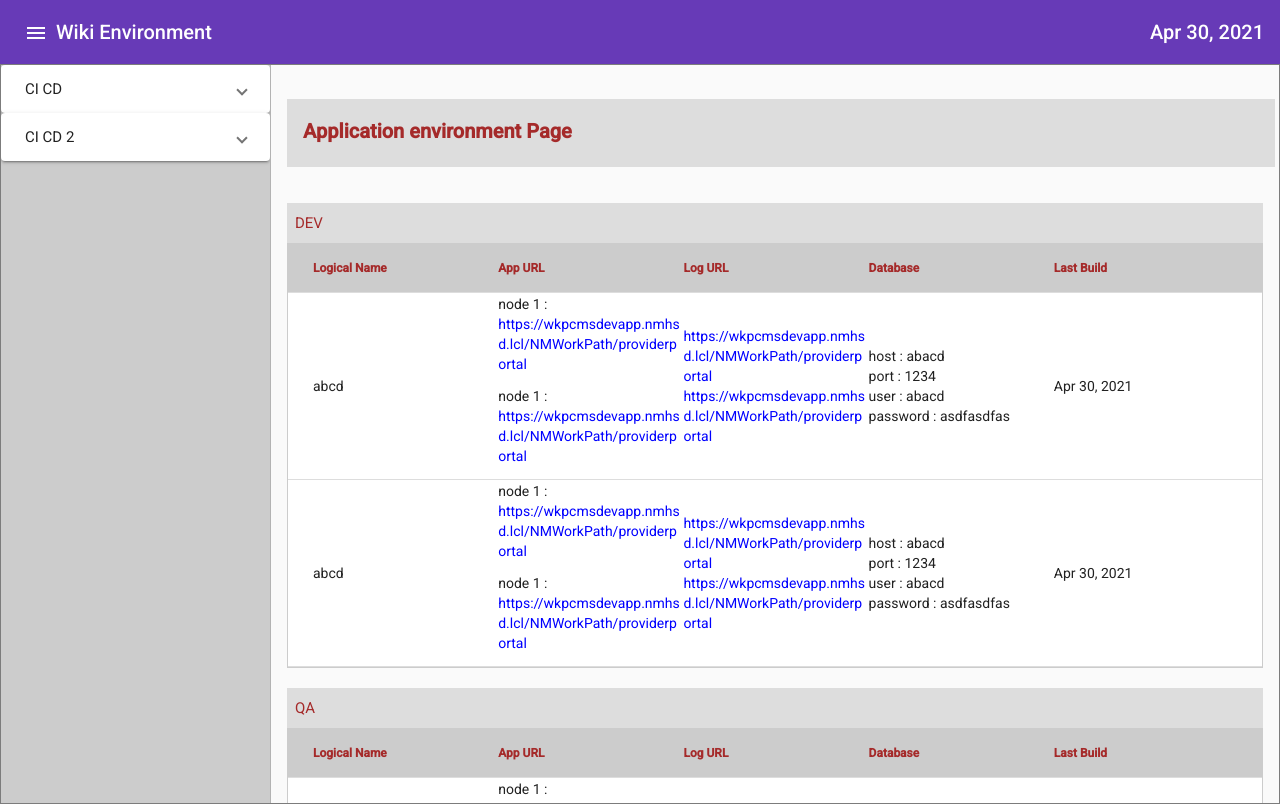
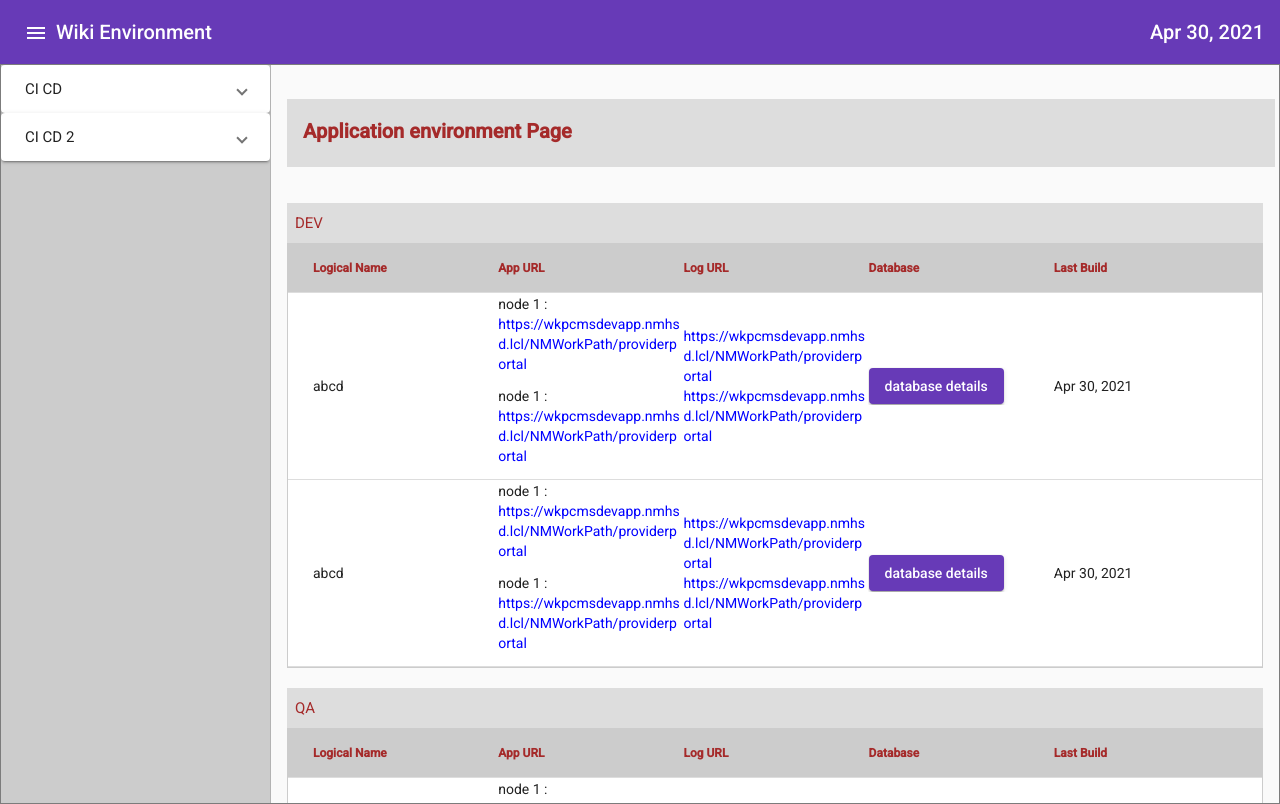
Before and after one commit to prasadsrg/ang-test, an Angular app: page / in a window 1280 px wide. Built offline with nearby package versions, Linux system fonts and the light colour scheme.

Commit message:
update the database

```diff
--- a/src/app/wiki/wiki.component.html
+++ b/src/app/wiki/wiki.component.html
@@ -133,13 +133,27 @@
 </ng-template>
 
 <ng-template #DatabaseTemplate let-item="database">
-  <div *ngIf="item.app">app : {{ item.app }}</div>
-  <div>host : {{ item.host }}</div>
-  <div>port : {{ item.port }}</div>
-  <div>user : {{ item.user }}</div>
-  <div>password : {{ item.password }}</div>
+  <button
+    mat-raised-button
+    color="primary"
+    (click)="viewDdTemplate(DatabasePopupTemplate, item)"
+  >
+    database details
+  </button>
 </ng-template>
 
 <ng-template #LastBuildTemplate let-item="lastBuild">
   <div>{{ item | date }}</div>
 </ng-template>
+
+<ng-template #DatabasePopupTemplate>
+  <h4>Database</h4>
+  <br />
+  <mat-dialog-content class="mat-typography">
+    <div *ngIf="dbData.app">app : {{ dbData.app }}</div>
+    <div>host : {{ dbData.host }}</div>
+    <div>port : {{ dbData.port }}</div>
+    <div>user : {{ dbData.user }}</div>
+    <div>password : {{ dbData.password }}</div>
+  </mat-dialog-content>
+</ng-template>
--- a/src/app/wiki/wiki.component.ts
+++ b/src/app/wiki/wiki.component.ts
@@ -1,4 +1,5 @@
 import { AfterViewInit, Component, OnInit, ViewChild } from '@angular/core';
+import { MatDialog } from '@angular/material/dialog';
 
 import { MatSidenav } from '@angular/material/sidenav';
 
@@ -10,6 +11,8 @@ import { WikiService } from '../wiki.service';
   styleUrls: ['./wiki.component.scss'],
 })
 export class WikiComponent implements OnInit, AfterViewInit {
+  dbData: any = {};
+
   @ViewChild('sidenav') sidenav: MatSidenav;
 
   showSideNav: boolean = true;
@@ -23,7 +26,7 @@ export class WikiComponent implements OnInit, AfterViewInit {
 
   displayedColumns: string[] = ['id', 'name'];
 
-  constructor(private service: WikiService) {
+  constructor(private service: WikiService, private dialog: MatDialog) {
     this.links = service.getWikiLink();
     this.wikiList = service.getWikiEnv();
     // Create 100 users
@@ -44,4 +47,10 @@ export class WikiComponent implements OnInit, AfterViewInit {
   onShowSideNav() {
     this.showSideNav = !this.showSideNav;
   }
+
+  viewDdTemplate(template, data) {
+    console.log(data);
+    this.dbData = data;
+    this.dialog.open(template);
+  }
 }
```
